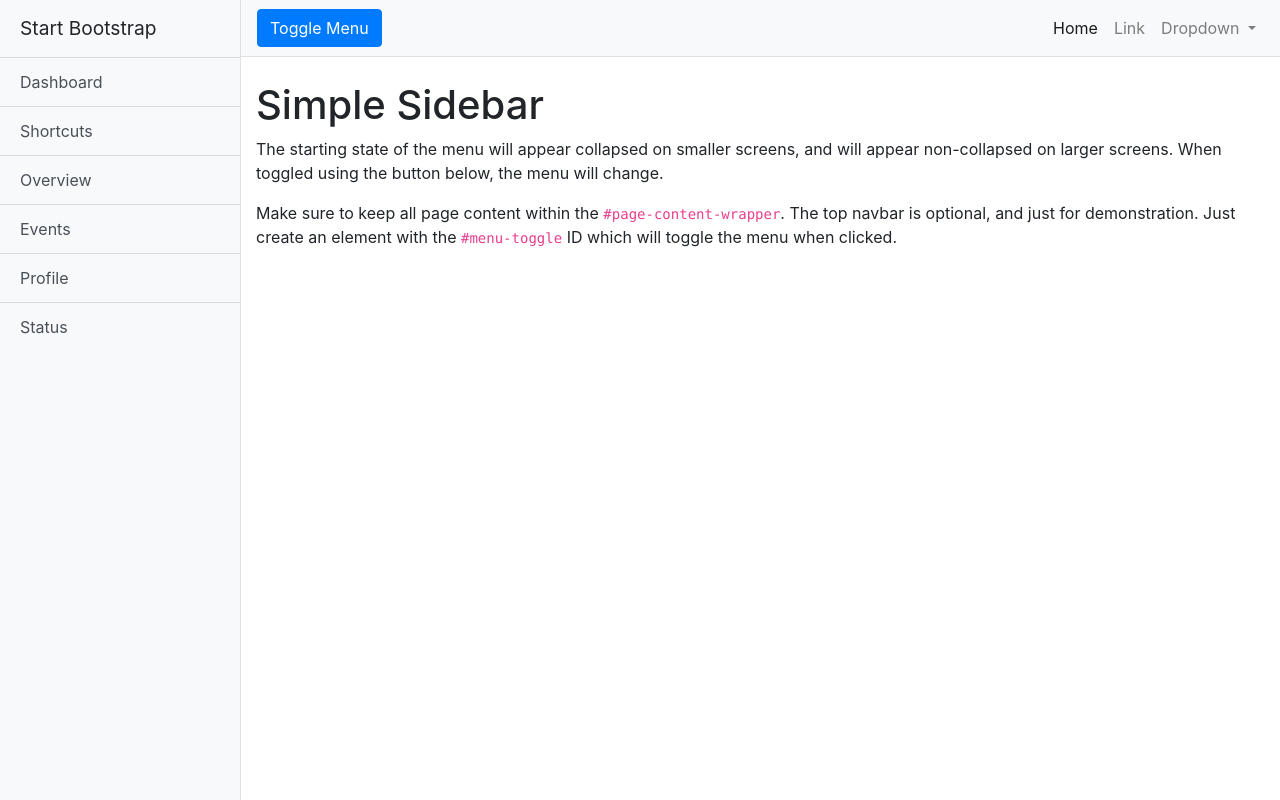
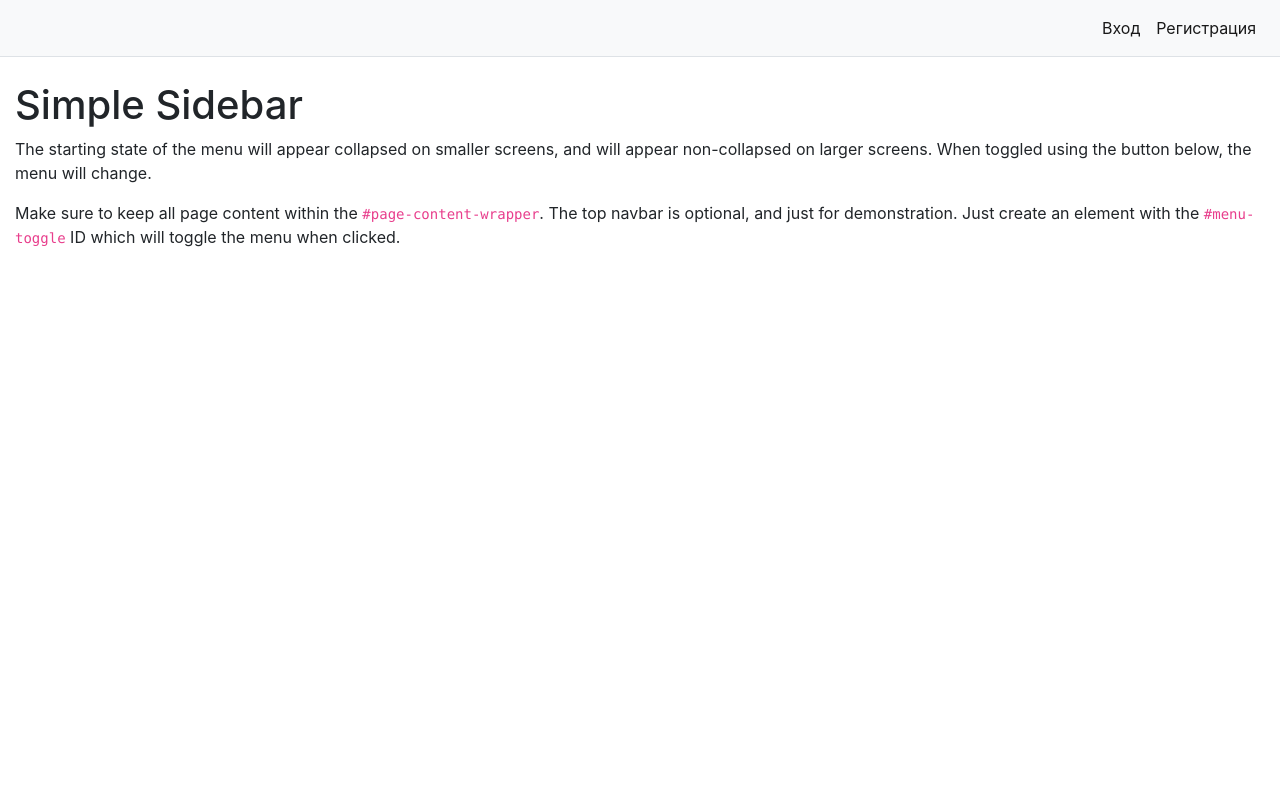
Before and after one commit to k0v4back/symfony-ask-app, a Symfony app: template templates/base.html.twig in a window 1280 px wide. Run offline with Twig, Linux system fonts and the light colour scheme; the template is opened without the code that fills it, so the values that code supplies are empty; some libraries are stand-ins or nearby versions.

Commit message:
Update base template

```diff
--- a/templates/base.html.twig
+++ b/templates/base.html.twig
@@ -12,8 +12,8 @@
 
     <!-- Bootstrap core CSS -->
     {% block stylesheets %}
-    <link href="{{ asset('css/bootstrap.min.css') }}" rel="stylesheet" />
-    <link href="{{ asset('css/simple-sidebar.css') }}" rel="stylesheet" />
+        <link href="{{ asset('css/bootstrap.min.css') }}" rel="stylesheet"/>
+        <link href="{{ asset('css/simple-sidebar.css') }}" rel="stylesheet"/>
     {% endblock %}
 
 </head>
@@ -23,10 +23,11 @@
 <div class="d-flex" id="wrapper">
 
     <!-- Sidebar -->
+    {% if app.user %}
         <div class="bg-light border-right" id="sidebar-wrapper">
-        <div class="sidebar-heading">Start Bootstrap </div>
+            <div class="sidebar-heading">Logo</div>
             <div class="list-group list-group-flush">
-            <a href="#" class="list-group-item list-group-item-action bg-light">Dashboard</a>
+                <a href="#" class="list-group-item list-group-item-action bg-light">Мой профиль</a>
                 <a href="#" class="list-group-item list-group-item-action bg-light">Shortcuts</a>
                 <a href="#" class="list-group-item list-group-item-action bg-light">Overview</a>
                 <a href="#" class="list-group-item list-group-item-action bg-light">Events</a>
@@ -34,37 +35,56 @@
                 <a href="#" class="list-group-item list-group-item-action bg-light">Status</a>
             </div>
         </div>
+    {% endif %}
     <!-- /#sidebar-wrapper -->
 
     <!-- Page Content -->
     <div id="page-content-wrapper">
 
         <nav class="navbar navbar-expand-lg navbar-light bg-light border-bottom">
-            <button class="btn btn-primary" id="menu-toggle">Toggle Menu</button>
 
-            <button class="navbar-toggler" type="button" data-toggle="collapse" data-target="#navbarSupportedContent" aria-controls="navbarSupportedContent" aria-expanded="false" aria-label="Toggle navigation">
+            {% if app.user %}
+                <button class="btn btn-primary" id="menu-toggle">Меню</button>
+            {% endif %}
+
+            <button class="navbar-toggler" type="button" data-toggle="collapse" data-target="#navbarSupportedContent"
+                    aria-controls="navbarSupportedContent" aria-expanded="false" aria-label="Toggle navigation">
                 <span class="navbar-toggler-icon"></span>
             </button>
 
             <div class="collapse navbar-collapse" id="navbarSupportedContent">
                 <ul class="navbar-nav ml-auto mt-2 mt-lg-0">
+
+                    {% if app.user %}
                         <li class="nav-item active">
-                        <a class="nav-link" href="#">Home <span class="sr-only">(current)</span></a>
+                            <a class="nav-link" href="{{ path('app_logout') }}">Выход <span class="sr-only">(current)</span></a>
                         </li>
-                    <li class="nav-item">
-                        <a class="nav-link" href="#">Link</a>
+                    {% endif %}
+
+
+                    {% if not app.user %}
+                        <li class="nav-item active">
+                            <a class="nav-link" href="{{ path('app_login') }}">Вход <span class="sr-only">(current)</span></a>
                         </li>
+                        <li class="nav-item active">
+                            <a class="nav-link" href="{{ path('user_register') }}">Регистрация</a>
+                        </li>
+                    {% endif %}
+
+                    {% if app.user %}
                         <li class="nav-item dropdown">
-                        <a class="nav-link dropdown-toggle" href="#" id="navbarDropdown" role="button" data-toggle="dropdown" aria-haspopup="true" aria-expanded="false">
-                            Dropdown
+                            <a class="nav-link dropdown-toggle" href="#" id="navbarDropdown" role="button"
+                               data-toggle="dropdown" aria-haspopup="true" aria-expanded="false">
+                                Дополнительно
                             </a>
                             <div class="dropdown-menu dropdown-menu-right" aria-labelledby="navbarDropdown">
-                            <a class="dropdown-item" href="#">Action</a>
-                            <a class="dropdown-item" href="#">Another action</a>
+                                <a class="dropdown-item" href="#">Настройки профиля</a>
                                 <div class="dropdown-divider"></div>
-                            <a class="dropdown-item" href="#">Something else here</a>
+                                <a class="dropdown-item" href="#">Настройки сервиса</a>
                             </div>
                         </li>
+                    {% endif %}
+
                 </ul>
             </div>
         </nav>
@@ -72,8 +92,11 @@
         {% block body %}
             <div class="container-fluid">
                 <h1 class="mt-4">Simple Sidebar</h1>
-            <p>The starting state of the menu will appear collapsed on smaller screens, and will appear non-collapsed on larger screens. When toggled using the button below, the menu will change.</p>
-            <p>Make sure to keep all page content within the <code>#page-content-wrapper</code>. The top navbar is optional, and just for demonstration. Just create an element with the <code>#menu-toggle</code> ID which will toggle the menu when clicked.</p>
+                <p>The starting state of the menu will appear collapsed on smaller screens, and will appear
+                    non-collapsed on larger screens. When toggled using the button below, the menu will change.</p>
+                <p>Make sure to keep all page content within the <code>#page-content-wrapper</code>. The top navbar is
+                    optional, and just for demonstration. Just create an element with the <code>#menu-toggle</code> ID
+                    which will toggle the menu when clicked.</p>
             </div>
         {% endblock %}
 
@@ -90,7 +113,7 @@
 
 <!-- Menu Toggle Script -->
 <script>
-    $("#menu-toggle").click(function(e) {
+    $("#menu-toggle").click(function (e) {
         e.preventDefault();
         $("#wrapper").toggleClass("toggled");
     });
```
Lines whose indentation alone changed are shown as unchanged.
